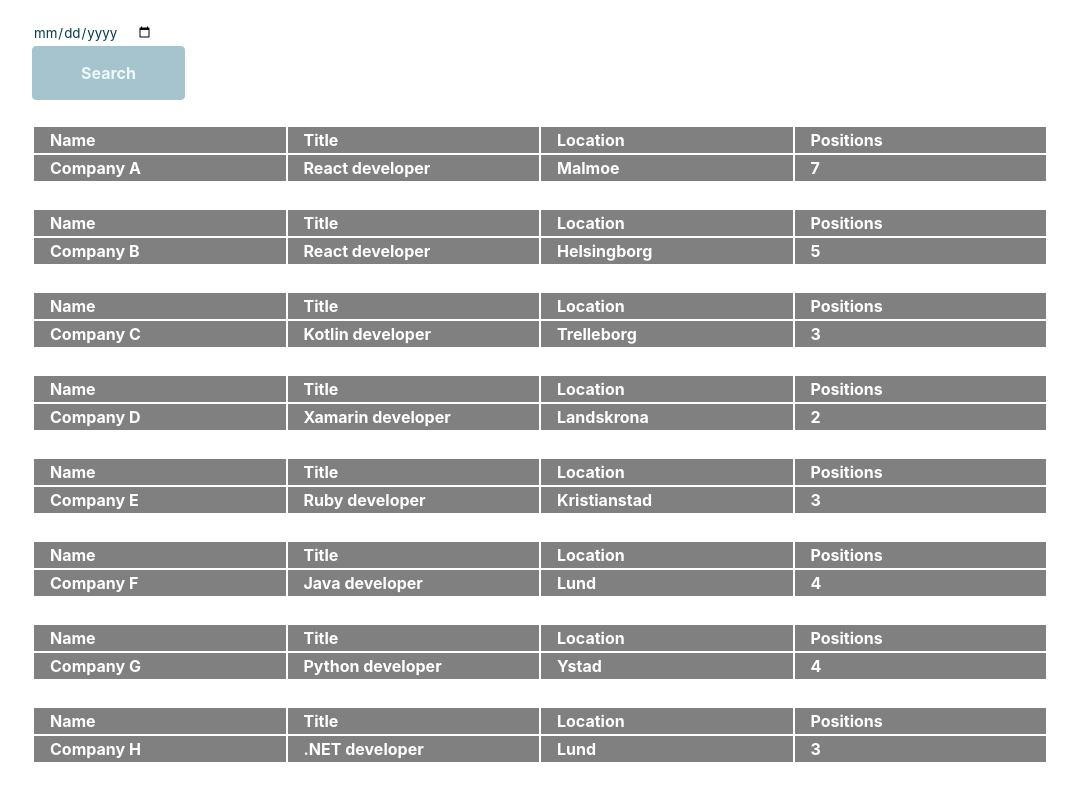
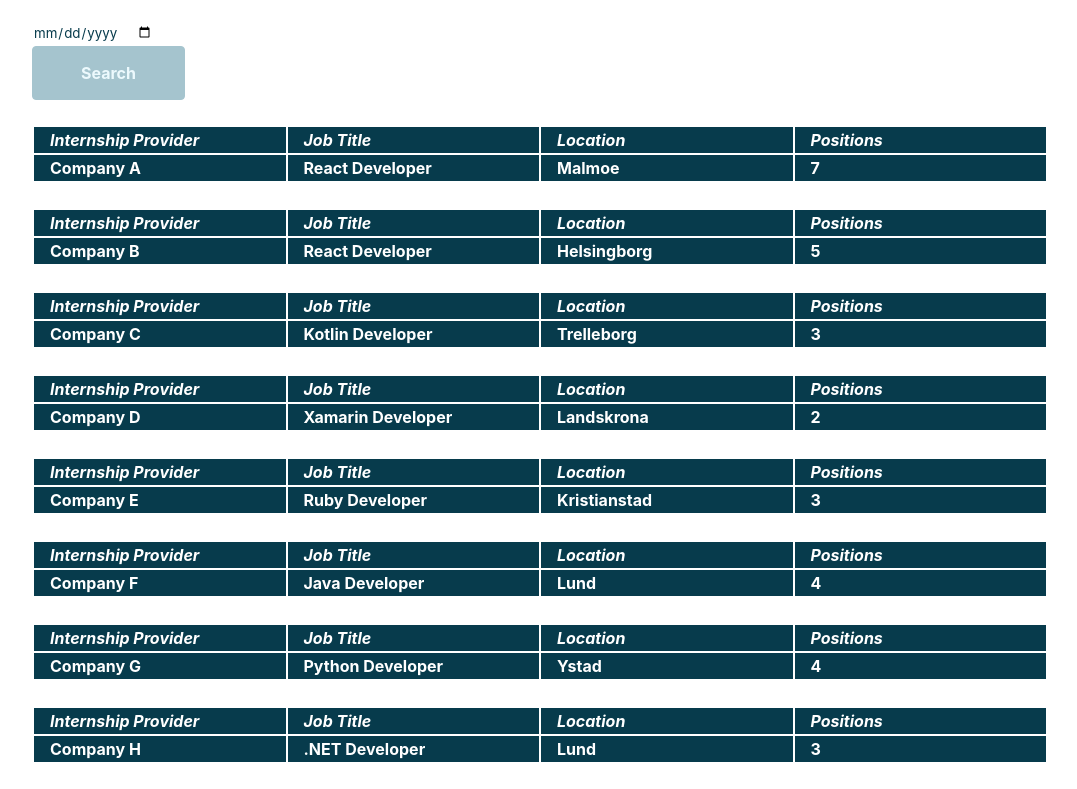
Before and after one commit to MinaStormcloud/Spindl_APL, a React (Vite) app in the folder spindl_apl.client/: page / in a window 1280 px wide. Shown: the part 1100-1889 px from the top of the page, without its empty margins (200-1277 px from the left). Built offline with nearby package versions, Linux system fonts and the light colour scheme.

Commit message:
TableColor

```diff
--- a/spindl_apl.client/src/components/searchbar/SearchBar.css
+++ b/spindl_apl.client/src/components/searchbar/SearchBar.css
@@ -17,8 +17,12 @@ table {
 }
 table tr th {
   text-align: left;
-  background: gray;
+  background: #073b4c;
   color: white;
+}
+
+.tr-font{
+  font-style: italic;
 }
 
 #listItems {
--- a/spindl_apl.client/src/components/searchbar/SearchBar.jsx
+++ b/spindl_apl.client/src/components/searchbar/SearchBar.jsx
@@ -70,15 +70,14 @@ function SearchBar({ onSearch }) {
       <div><h4>To</h4>
       <input id="end-date" type="date" required /></div>
       <div><button className="btn btn-gray-blue">Search</button></div>
-
-      <div className="user-list">
+      <div>
         {foundCHAR && foundCHAR.length > 0 ? (
           foundCHAR.map((item) => (
             <table>
             <thead>
-            <tr>
-            <th scope="col">Name</th>
-            <th scope="col">Title</th>
+              <tr className="tr-font">
+              <th scope="col">Internship Provider</th>
+              <th scope="col">Job Title</th>
               <th scope="col">Location</th>
               <th scope="col">Positions</th>
             </tr>
--- a/spindl_apl.client/src/components/searchbar/internships.json
+++ b/spindl_apl.client/src/components/searchbar/internships.json
@@ -1,55 +1,55 @@
 [
     {
       "provider": "Company A",
-      "title": "React developer",
+      "title": "React Developer",
       "location": "Malmoe",
       "positions": "7"
     },
     {
       "provider": "Company B",
-      "title": "React developer",
+      "title": "React Developer",
       "location": "Helsingborg",
       "positions": "5"
     },
     {
       "provider": "Company C",
-      "title": "Kotlin developer",
+      "title": "Kotlin Developer",
       "location": "Trelleborg",
       "positions": "3"
     },
     {
       "provider": "Company D",
-      "title": "Xamarin developer",
+      "title": "Xamarin Developer",
       "location": "Landskrona",
       "positions": "2"
     },
     {
       "provider": "Company E",
-      "title": "Ruby developer",
+      "title": "Ruby Developer",
       "location": "Kristianstad",
       "positions": "3"
     },
     {
       "provider": "Company F",
-      "title": "Java developer",
+      "title": "Java Developer",
       "location": "Lund",
       "positions": "4"
     },
     {
       "provider": "Company G",
-      "title": "Python developer",
+      "title": "Python Developer",
       "location": "Ystad",
       "positions": "4"
     },
     {
       "provider": "Company H",
-      "title": ".NET developer",
+      "title": ".NET Developer",
       "location": "Lund",
       "positions": "3"
     },
     {
       "provider": "Company I",
-      "title": ".NET developer",
+      "title": ".NET Developer",
       "location": "Malmoe",
       "positions": "3"
     }
```
Lines whose indentation alone changed are shown as unchanged.
